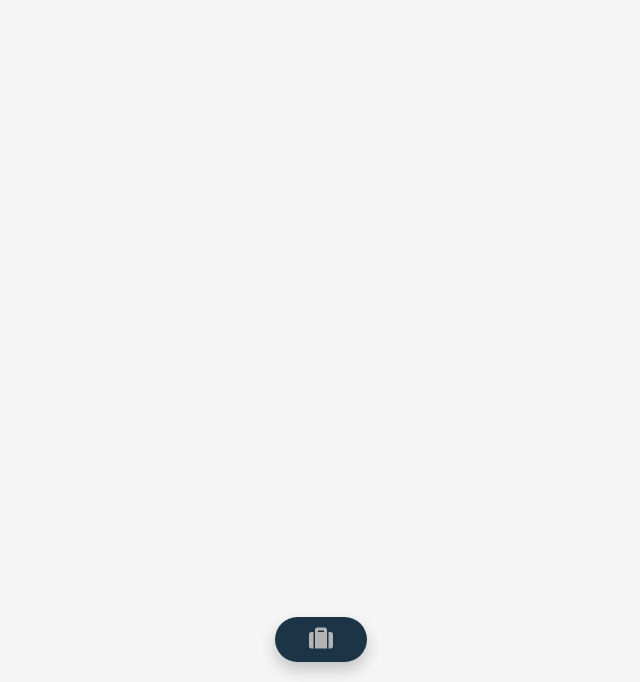
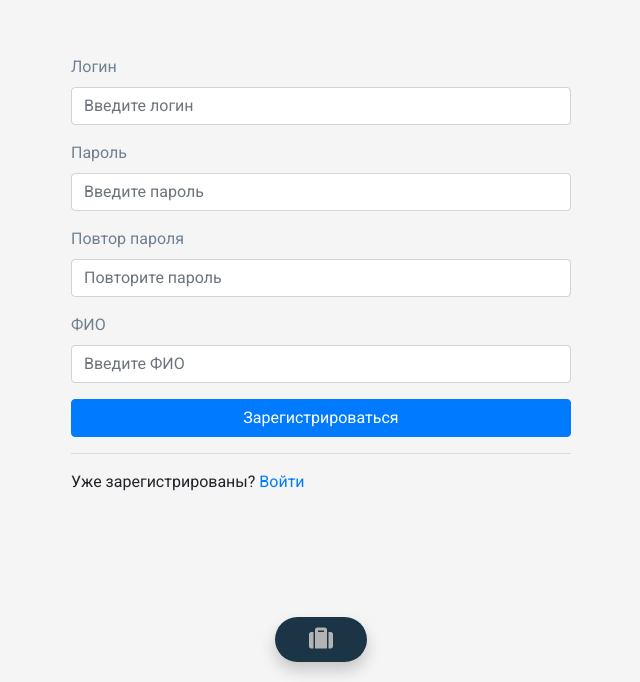
Before and after one commit to SaHair529/shdbdcrm, a React (Create React App) app in the folder frontend/: page /register in a window 1280 px wide. Before the commit this address had no page. Shown: the part 118-800 px from the top of the page, without its empty margins (319-959 px from the left). Built offline with nearby package versions, Linux system fonts and the light colour scheme.

Commit message:
Накидал верстку страницы регистрации

```diff
--- a/frontend/src/App.js
+++ b/frontend/src/App.js
@@ -1,6 +1,8 @@
 import {BrowserRouter as Router, Route, Routes} from "react-router-dom";
 import Menu from "./components/Menu";
 import LeadsPipelinePage from "./pages/LeadsPipelinePage/LeadsPipelinePage";
+import RegisterPage from "./pages/RegisterPage/RegisterPage";
+import LoginPage from "./pages/LoginPage/LoginPage";
 
 function App() {
 	return (
@@ -9,6 +11,8 @@ function App() {
 			<Router>
 				<Routes>
 					<Route path="/" exact element={<LeadsPipelinePage />} />
+					<Route path="/register" exact element={<RegisterPage />} />
+					<Route path="/login" exact element={<LoginPage />} />
 				</Routes>
 			</Router>
 		</div>
--- /dev/null
+++ b/frontend/src/pages/LoginPage/LoginPage.jsx
@@ -0,0 +1,50 @@
+import React from "react"
+import './../RegisterPage/RegisterPage.css'
+import {Link} from "react-router-dom";
+
+
+const LoginPage = () => {
+    return (
+        <div className="fullscreen-form-container">
+            <div className="form-wrapper">
+                <div className="form-wrapper__head"></div>
+                <div className="form-wrapper__body">
+                    <form className="register-form">
+                        <div className="form-group">
+                            <label>Логин</label>
+                            <input
+                                type="text"
+                                className="form-control"
+                                placeholder="Введите логин"
+                                name='username'
+                                // value={newLead.title}
+                                // onChange={handleCreateLeadInputChange}
+                                required
+                            />
+                        </div>
+                        <div className="form-group">
+                            <label>Пароль</label>
+                            <input
+                                type="password"
+                                className="form-control"
+                                placeholder="Введите пароль"
+                                name='password'
+                                // value={newLead.title}
+                                // onChange={handleCreateLeadInputChange}
+                                required
+                            />
+                        </div>
+
+                        <div className="form-actions">
+                            <button className="btn btn-primary">Войти</button>
+                            <hr/>
+                            <p><Link to="/register">Регистрация</Link></p>
+                        </div>
+                    </form>
+                </div>
+            </div>
+        </div>
+    )
+}
+
+export default LoginPage
--- /dev/null
+++ b/frontend/src/pages/RegisterPage/RegisterPage.css
@@ -0,0 +1,17 @@
+.fullscreen-form-container {
+    display: flex;
+    justify-content: center;
+    align-items: center;
+    height: 100vh;
+
+    .form-wrapper {
+        max-width: 500px;
+        width: 90%;
+        label {
+            color: slategray;
+        }
+        button {
+            width: 100%;
+        }
+    }
+}
--- /dev/null
+++ b/frontend/src/pages/RegisterPage/RegisterPage.jsx
@@ -0,0 +1,74 @@
+import React from "react"
+import "./RegisterPage.css"
+import {Link} from "react-router-dom";
+
+
+const RegisterPage = () => {
+    return (
+        <div className="fullscreen-form-container">
+            <div className="form-wrapper">
+                <div className="form-wrapper__head"></div>
+                <div className="form-wrapper__body">
+                    <form className="register-form">
+                        <div className="form-group">
+                            <label>Логин</label>
+                            <input
+                                type="text"
+                                className="form-control"
+                                placeholder="Введите логин"
+                                name='username'
+                                // value={newLead.title}
+                                // onChange={handleCreateLeadInputChange}
+                                required
+                            />
+                        </div>
+                        <div className="form-group">
+                            <label>Пароль</label>
+                            <input
+                                type="password"
+                                className="form-control"
+                                placeholder="Введите пароль"
+                                name='password'
+                                // value={newLead.title}
+                                // onChange={handleCreateLeadInputChange}
+                                required
+                            />
+                        </div>
+                        <div className="form-group">
+                            <label>Повтор пароля</label>
+                            <input
+                                type="password"
+                                className="form-control"
+                                placeholder="Повторите пароль"
+                                name='password-repeat'
+                                // value={newLead.title}
+                                // onChange={handleCreateLeadInputChange}
+                                required
+                            />
+                        </div>
+                        <div className="form-group">
+                            <label>ФИО</label>
+                            <input
+                                type="text"
+                                className="form-control"
+                                placeholder="Введите ФИО"
+                                name='fullname'
+                                // value={newLead.title}
+                                // onChange={handleCreateLeadInputChange}
+                                required
+                            />
+                        </div>
+
+                        <div className="form-actions">
+                            <button className="btn btn-primary">Зарегистрироваться</button>
+                            <hr/>
+                            <p>Уже зарегистрированы? <Link to='/login'>Войти</Link></p>
+                        </div>
+                    </form>
+                </div>
+            </div>
+        </div>
+    )
+}
+
+export default RegisterPage
```
